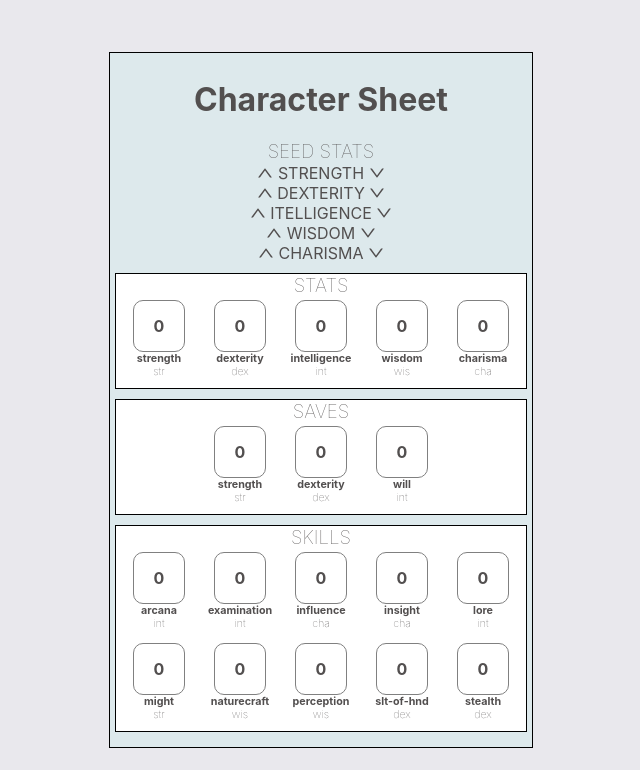
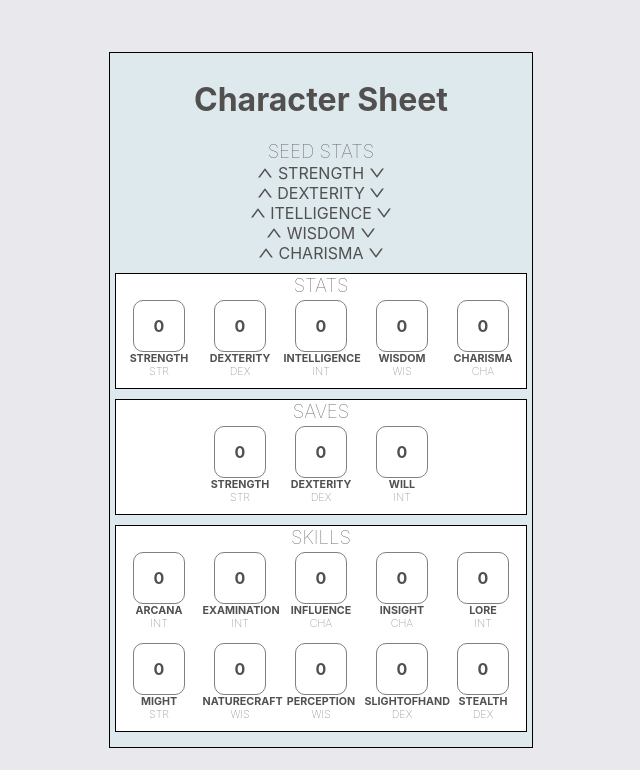
Before and after one commit to JustinHamerly/nimble-app, a React (Create React App) app: page / in a window 1280 px wide. Shown: the top 770 px of the page, without its empty margins (319-959 px from the left). Built offline with nearby package versions, Linux system fonts and the light colour scheme; the HTML template or start-up script is replaced by a standard one.

Commit message:
fixed issue with slight of hand skill naming

```diff
--- a/src/components/Main/CharacterCreator/StatAdjuster.tsx
+++ b/src/components/Main/CharacterCreator/StatAdjuster.tsx
@@ -210,6 +210,7 @@ function StatAdjuster () {
     };
 
     const returnAssociatedSkills = (statType: string): RollInfo[] => {
+        console.log(state.skills.slightofhand)
         if(statType === 'str'){
             return [state.skills.might]
         }else if (statType === 'dex'){
--- a/src/components/Main/CharacterSheet/StatBlock.tsx
+++ b/src/components/Main/CharacterSheet/StatBlock.tsx
@@ -27,13 +27,13 @@ function StatBlock({ rollInfo }: StatBlockProps) {
                 /> */}
             </div>
             <h6>
-                {rollInfo.name}
+                {rollInfo.name.toUpperCase()}
                 {showAdvArrow ? statBlockUpArrow : null }
                 {showDisArrow ? statBlockDownArrow : null }
 
             </h6>
             <h6 className="sub-name">
-                {rollInfo.stat}
+                {rollInfo.stat.toUpperCase()}
             </h6>
         </div>
     )
--- a/src/context/SelectedCharacterContext.tsx
+++ b/src/context/SelectedCharacterContext.tsx
@@ -151,7 +151,7 @@ const initialState: StateType = {
             modifier: 0
         },
         slightofhand: {
-            name: 'slt-of-hnd',
+            name: 'slightofhand',
             stat: 'dex',
             modifier: 0
         },
```
